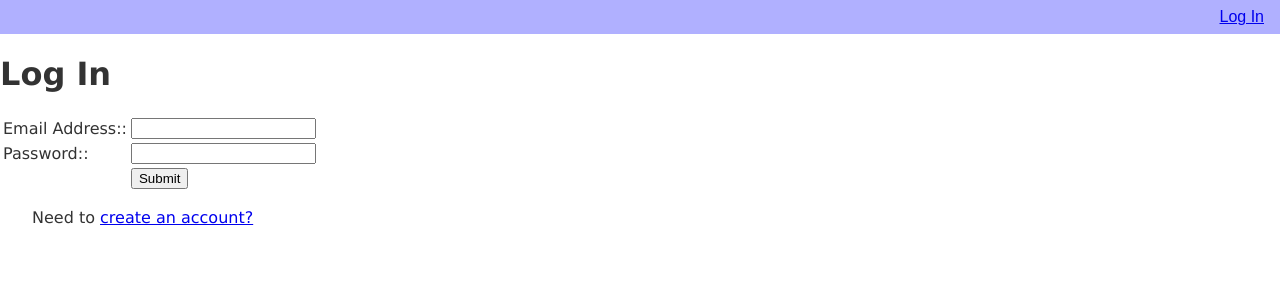
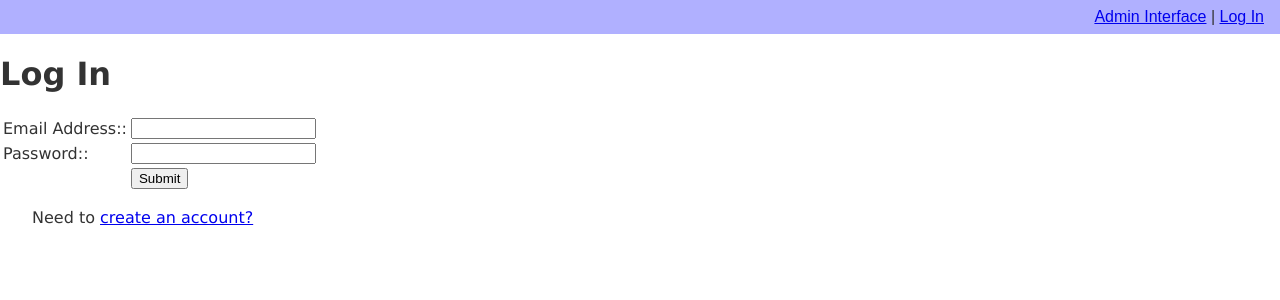
Before and after one commit to johnsogg/retrograde, a Django app: page /account/ in a window 1280 px wide. Shown: the top 300 px of the page. Run offline with Django 3.2, Linux system fonts and the light colour scheme; parts of the project's set-up code (start-up, migrations or seed data) failed here and were passed over.

Commit message:
add link to admin UI in top bar if you're not logged in

```diff
--- a/templates/base/topbar.html
+++ b/templates/base/topbar.html
@@ -4,6 +4,7 @@
 <a href="/hw/course/{{user.get_profile.course.id}}">{{ user.get_profile.course }}</a> |
 <a href="/account/logout">Log Out</a>
 {% else %}
+<a href="/admin">Admin Interface</a> |
 <a href="/account">Log In</a>
 {% endif %}
 </div>
```
